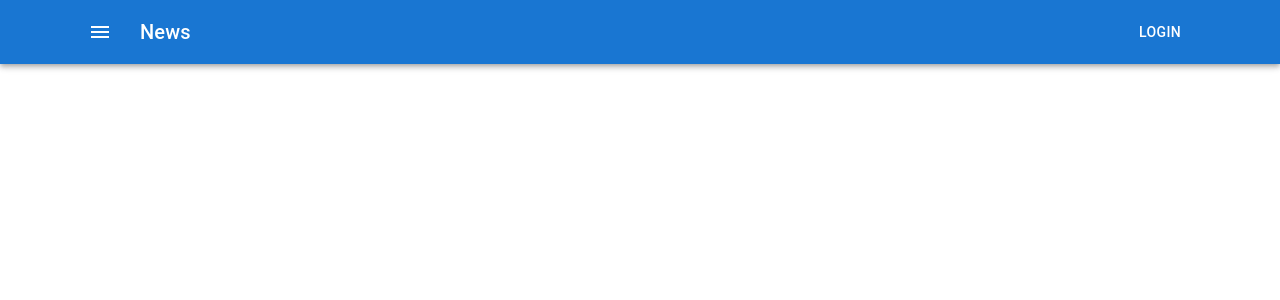
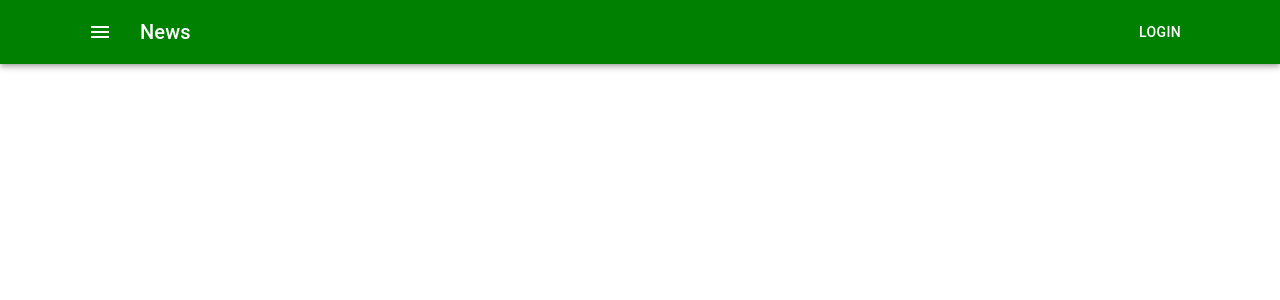
Before and after one commit to Rapan-Masta/react-fake-shop, a React (Create React App) app: page / in a window 1280 px wide. Shown: the top 300 px of the page. Built offline with nearby package versions, Linux system fonts and the light colour scheme.

Commit message:
add Header.scss, add injectFirst to App.tsx

```diff
--- a/src/container/App/App.tsx
+++ b/src/container/App/App.tsx
@@ -1,14 +1,15 @@
 import Header from '../Header/Header'
 import CssBaseline from '@mui/material/CssBaseline'
+import { StyledEngineProvider } from '@mui/material/styles'
 
 type Props = {}
 
 const App = (props: Props) => {
     return (
-        <>
+        <StyledEngineProvider injectFirst>
             <CssBaseline />
             <Header />
-        </>
+        </StyledEngineProvider>
     )
 }
 
--- /dev/null
+++ b/src/container/Header/Header.scss
@@ -0,0 +1,3 @@
+.app-bar {
+    background-color: green;
+}
--- a/src/container/Header/Header.tsx
+++ b/src/container/Header/Header.tsx
@@ -5,11 +5,12 @@ import Button from '@mui/material/Button'
 import IconButton from '@mui/material/IconButton'
 import MenuIcon from '@mui/icons-material/Menu'
 import { Container } from '@mui/material'
+import './Header.scss'
 
 type Props = {}
 const Header = (props: Props) => {
     return (
-        <AppBar position="static">
+        <AppBar className="app-bar" position="static">
             <Container>
                 <Toolbar>
                     <IconButton
```
